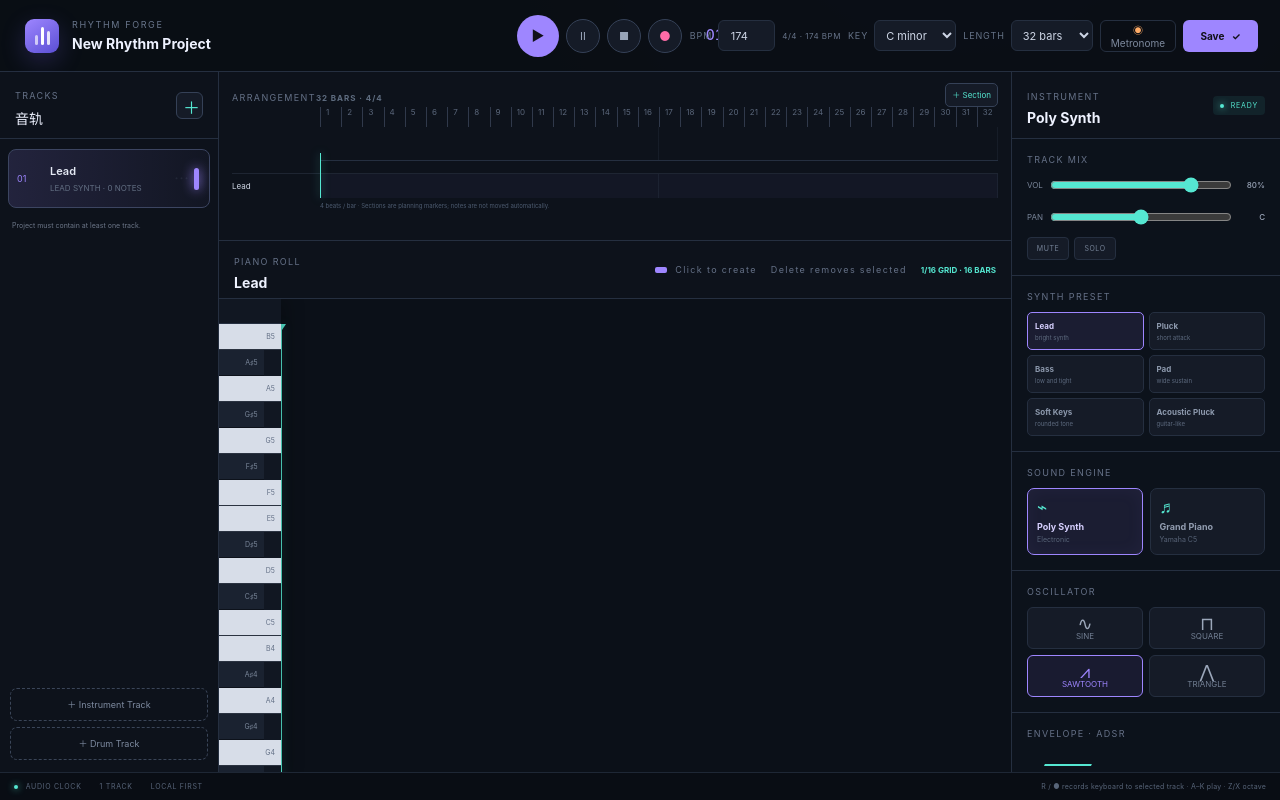
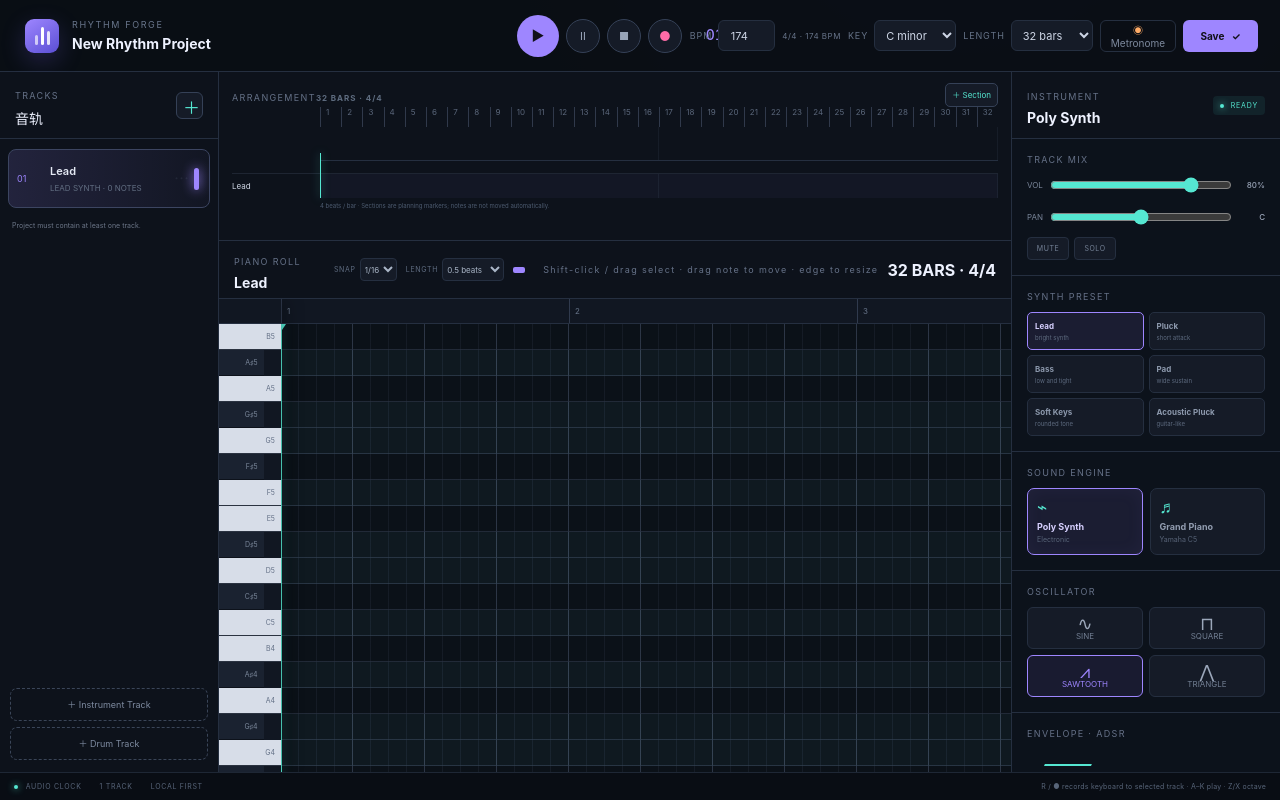
Before and after one commit to pearlgun552-cell/rhythm-forge, a React (Vite) app: page / in a window 1280 px wide. Built offline with nearby package versions, Linux system fonts and the light colour scheme.

Commit message:
Sync v0.1.0 Piano Roll

```diff
--- a/src/piano-roll/PianoRoll.tsx
+++ b/src/piano-roll/PianoRoll.tsx
@@ -1,95 +1,230 @@
-import { useRef } from 'react';
+import { memo, useRef, useState } from 'react';
+import type { PointerEvent as ReactPointerEvent } from 'react';
 import { audioEngine } from '../audio/AudioEngine';
+import { DrumStepSequencer } from '../components/DrumStepSequencer';
 import { isBlackKey, noteName } from '../instruments/keyboardMap';
-import { projectStore } from '../store/projectStore';
-import type { Track } from '../types/music';
+import { useTransport } from '../sequencer/useTransport';
+import { projectStore, useProjectStore } from '../store/projectStore';
+import type { Note, Section, Track } from '../types/music';
+import { scalePitchClasses } from '../utils/musicTheory';
+import { barsForBeats, beatsPerBar, snapBeat } from '../utils/musicConstants';
 import { createId } from '../utils/id';
-import { GRID_BEATS, LOOP_BEATS } from '../utils/musicConstants';
 
 const PITCH_MIN = 48;
 const PITCH_MAX = 83;
 const ROW_HEIGHT = 26;
 const BEAT_WIDTH = 72;
-const GRID_WIDTH = LOOP_BEATS * BEAT_WIDTH;
 const PITCHES = Array.from({ length: PITCH_MAX - PITCH_MIN + 1 }, (_, index) => PITCH_MAX - index);
+const SNAP_OPTIONS = [
+  { label: '1/4', beats: 1 },
+  { label: '1/8', beats: 0.5 },
+  { label: '1/16', beats: 0.25 },
+];
 
 interface PianoRollProps {
   track: Track | undefined;
   selectedNoteId: string | null;
+  selectedNoteIds: string[];
   activePitches: Set<number>;
-  positionBeats: number;
 }
 
-export function PianoRoll({ track, selectedNoteId, activePitches, positionBeats }: PianoRollProps) {
+interface MoveInteraction {
+  kind: 'move' | 'resize' | 'box';
+  startX: number;
+  startY: number;
+  pointerId: number;
+  initialNotes: Note[];
+  noteId?: string;
+  moved: boolean;
+}
+
+interface SelectionBox {
+  startX: number;
+  startY: number;
+  endX: number;
+  endY: number;
+}
+
+function RollPlayhead({ projectLengthBeats }: { projectLengthBeats: number }) {
+  const { positionBeats } = useTransport();
+  return <div className="roll-playhead" style={{ left: Math.min(projectLengthBeats, positionBeats) * BEAT_WIDTH }} />;
+}
+
+function ScaleGuide({ projectLengthBeats, keyName, sections }: { projectLengthBeats: number; keyName: string; sections: Section[] }) {
+  const { positionBeats } = useTransport();
+  const section = sections.find((item) => positionBeats >= item.startBeat && positionBeats < item.startBeat + item.durationBeats);
+  const scale = scalePitchClasses(section?.keyOverride || keyName);
+  return (
+    <div className="scale-guide" style={{ width: projectLengthBeats * BEAT_WIDTH }} aria-hidden="true">
+      {PITCHES.map((pitch) => <i className={scale.has(pitch % 12) ? 'scale-row in-scale' : 'scale-row out-of-scale'} key={pitch} />)}
+    </div>
+  );
+}
+
+export const PianoRoll = memo(function PianoRoll({ track, selectedNoteId, selectedNoteIds, activePitches }: PianoRollProps) {
+  const { project } = useProjectStore();
   const gridRef = useRef<HTMLDivElement>(null);
+  const interactionRef = useRef<MoveInteraction | null>(null);
+  const [snapBeats, setSnapBeats] = useState(0.25);
+  const [noteLength, setNoteLength] = useState(0.5);
+  const [selectionBox, setSelectionBox] = useState<SelectionBox | null>(null);
+  const projectLengthBeats = project.projectLengthBeats;
+  const gridWidth = projectLengthBeats * BEAT_WIDTH;
+  const barBeats = beatsPerBar(project.timeSignature);
+  const bars = barsForBeats(projectLengthBeats, project.timeSignature);
 
-  const createNote = (event: React.MouseEvent<HTMLDivElement>) => {
-    if (!track || event.button !== 0 || !gridRef.current) return;
+  if (track?.type === 'drum') return <DrumStepSequencer track={track} />;
+
+  const noteAtPoint = (event: ReactPointerEvent<HTMLDivElement>) => {
+    if (!gridRef.current) return null;
     const rect = gridRef.current.getBoundingClientRect();
     const rawBeat = (event.clientX - rect.left) / BEAT_WIDTH;
     const row = Math.floor((event.clientY - rect.top) / ROW_HEIGHT);
-    const pitch = PITCH_MAX - row;
-    const start = Math.min(LOOP_BEATS - GRID_BEATS, Math.max(0, Math.floor(rawBeat / GRID_BEATS) * GRID_BEATS));
-    if (pitch < PITCH_MIN || pitch > PITCH_MAX) return;
-    projectStore.addNote(track.id, {
-      id: createId('note'),
-      pitch,
-      start,
-      duration: Math.min(0.5, LOOP_BEATS - start),
-      velocity: 0.85,
-    });
+    return {
+      pitch: PITCH_MAX - row,
+      start: Math.min(Math.max(0, projectLengthBeats - snapBeats), Math.max(0, snapBeat(rawBeat, snapBeats))),
+    };
+  };
+
+  const createNote = (event: ReactPointerEvent<HTMLDivElement>) => {
+    if (!track || !gridRef.current) return;
+    const point = noteAtPoint(event);
+    if (!point || point.pitch < PITCH_MIN || point.pitch > PITCH_MAX) return;
+    const duration = Math.min(noteLength, projectLengthBeats - point.start);
+    projectStore.addNote(track.id, { id: createId('note'), pitch: point.pitch, start: point.start, duration: Math.max(0.05, duration), velocity: 0.85 });
     void audioEngine.resume().then(() => audioEngine.prepareInstrument(track.instrument)).then(() => {
-      audioEngine.scheduleNote(pitch, audioEngine.currentTime, 0.18, track.instrument, {
+      audioEngine.scheduleNote(point.pitch, audioEngine.currentTime, Math.min(0.22, duration * 0.4), track.instrument, {
         velocity: 0.85,
         trackVolume: track.volume,
         pan: track.pan,
+        trackId: track.id,
       });
     });
+  };
+
+  const beginBox = (event: ReactPointerEvent<HTMLDivElement>) => {
+    if (event.button !== 0 || event.target !== event.currentTarget) return;
+    event.currentTarget.setPointerCapture(event.pointerId);
+    interactionRef.current = { kind: 'box', startX: event.clientX, startY: event.clientY, pointerId: event.pointerId, initialNotes: [], moved: false };
+    setSelectionBox({ startX: event.clientX, startY: event.clientY, endX: event.clientX, endY: event.clientY });
+    if (!event.shiftKey) projectStore.setSelectedNotes([]);
+  };
+
+  const beginMove = (event: ReactPointerEvent<HTMLButtonElement>, note: Note) => {
+    if (event.button !== 0 || !track) return;
+    event.stopPropagation();
+    const ids = event.shiftKey
+      ? (selectedNoteIds.includes(note.id) ? selectedNoteIds.filter((id) => id !== note.id) : [...selectedNoteIds, note.id])
+      : (selectedNoteIds.includes(note.id) ? selectedNoteIds : [note.id]);
+    projectStore.setSelectedNotes(ids);
+    const initialNotes = track.notes.filter((item) => ids.includes(item.id)).map((item) => ({ ...item }));
+    interactionRef.current = { kind: 'move', startX: event.clientX, startY: event.clientY, pointerId: event.pointerId, initialNotes, moved: false };
+    event.currentTarget.setPointerCapture(event.pointerId);
+  };
+
+  const beginResize = (event: ReactPointerEvent<HTMLDivElement>, note: Note) => {
+    event.stopPropagation();
+    const parent = event.currentTarget.parentElement;
+    parent?.setPointerCapture(event.pointerId);
+    interactionRef.current = { kind: 'resize', startX: event.clientX, startY: event.clientY, pointerId: event.pointerId, initialNotes: [{ ...note }], noteId: note.id, moved: false };
+  };
+
+  const handlePointerMove = (event: ReactPointerEvent<HTMLElement>) => {
+    const interaction = interactionRef.current;
+    if (!interaction || interaction.pointerId !== event.pointerId || !track) return;
+    const dx = event.clientX - interaction.startX;
+    const dy = event.clientY - interaction.startY;
+    interaction.moved = interaction.moved || Math.abs(dx) > 2 || Math.abs(dy) > 2;
+    if (interaction.kind === 'box') {
+      setSelectionBox({ startX: interaction.startX, startY: interaction.startY, endX: event.clientX, endY: event.clientY });
+      return;
+    }
+    if (!interaction.moved) return;
+    if (interaction.kind === 'resize' && interaction.noteId) {
+      const original = interaction.initialNotes[0];
+      if (!original) return;
+      const duration = Math.max(0.05, Math.min(projectLengthBeats - original.start, snapBeat(original.duration + dx / BEAT_WIDTH, snapBeats)));
+      projectStore.updateNotes(track.id, { [original.id]: { duration } });
+      return;
+    }
+    const deltaBeat = snapBeat(dx / BEAT_WIDTH, snapBeats);
+    const deltaPitch = -Math.round(dy / ROW_HEIGHT);
+    const minStartDelta = Math.max(...interaction.initialNotes.map((note) => -note.start));
+    const maxPitchDelta = Math.min(...interaction.initialNotes.map((note) => PITCH_MAX - note.pitch));
+    const minPitchDelta = Math.max(...interaction.initialNotes.map((note) => PITCH_MIN - note.pitch));
+    const clampedBeat = Math.max(minStartDelta, deltaBeat);
+    const clampedPitch = Math.min(maxPitchDelta, Math.max(minPitchDelta, deltaPitch));
+    const changes = Object.fromEntries(interaction.initialNotes.map((note) => [note.id, {
+      start: Math.min(projectLengthBeats - note.duration, Math.max(0, note.start + clampedBeat)),
+      pitch: Math.min(PITCH_MAX, Math.max(PITCH_MIN, note.pitch + clampedPitch)),
+    }]));
+    projectStore.updateNotes(track.id, changes);
+  };
+
+  const handlePointerUp = (event: ReactPointerEvent<HTMLElement>) => {
+    const interaction = interactionRef.current;
+    if (!interaction || interaction.pointerId !== event.pointerId || !track) return;
+    if (interaction.kind === 'box' && interaction.moved && gridRef.current) {
+      const rect = gridRef.current.getBoundingClientRect();
+      const left = Math.min(interaction.startX, event.clientX) - rect.left;
+      const right = Math.max(interaction.startX, event.clientX) - rect.left;
+      const top = Math.min(interaction.startY, event.clientY) - rect.top;
+      const bottom = Math.max(interaction.startY, event.clientY) - rect.top;
+      const ids = track.notes.filter((note) => {
+        const noteLeft = note.start * BEAT_WIDTH;
+        const noteRight = noteLeft + note.duration * BEAT_WIDTH;
+        const noteTop = (PITCH_MAX - note.pitch) * ROW_HEIGHT;
+        return noteRight >= left && noteLeft <= right && noteTop + ROW_HEIGHT >= top && noteTop <= bottom;
+      }).map((note) => note.id);
+      projectStore.setSelectedNotes(event.shiftKey ? [...selectedNoteIds, ...ids] : ids);
+    } else if (interaction.kind === 'box' && !interaction.moved) {
+      createNote(event as ReactPointerEvent<HTMLDivElement>);
+    }
+    setSelectionBox(null);
+    interactionRef.current = null;
   };
 
   return (
     <section className="piano-roll panel">
       <div className="piano-roll-toolbar">
         <div><span>PIANO ROLL</span><h2>{track?.name ?? 'No Track'}</h2></div>
-        <div className="roll-legend"><span><i className="legend-note" /> Click to create</span><span>Delete removes selected</span><b>1/16 GRID · 16 BARS</b></div>
+        <div className="roll-tools">
+          <label>SNAP <select aria-label="Grid Snap" value={snapBeats} onChange={(event) => setSnapBeats(Number(event.target.value))}>{SNAP_OPTIONS.map((option) => <option key={option.beats} value={option.beats}>{option.label}</option>)}</select></label>
+          <label>LENGTH <select aria-label="Note Length" value={noteLength} onChange={(event) => setNoteLength(Number(event.target.value))}>{[0.25, 0.5, 1, 2, barBeats].map((length) => <option key={length} value={length}>{length === barBeats ? '1 Bar' : `${length} beat${length === 1 ? '' : 's'}`}</option>)}</select></label>
+          <span className="roll-legend"><i className="legend-note" /> Shift-click / drag select · drag note to move · edge to resize</span>
+          <b>{bars} BARS · {project.timeSignature.numerator}/{project.timeSignature.denominator}</b>
+        </div>
       </div>
       <div className="roll-scroll">
         <div className="piano-column">
           <div className="piano-ruler-spacer" />
-          {PITCHES.map((pitch) => (
-            <div className={`${isBlackKey(pitch) ? 'piano-key black' : 'piano-key'} ${activePitches.has(pitch) ? 'active' : ''}`} key={pitch}>
-              <span>{noteName(pitch)}</span>
-            </div>
-          ))}
+          {PITCHES.map((pitch) => <div className={`${isBlackKey(pitch) ? 'piano-key black' : 'piano-key'} ${activePitches.has(pitch) ? 'active' : ''}`} key={pitch}><span>{noteName(pitch)}</span></div>)}
         </div>
-        <div className="roll-content" style={{ width: GRID_WIDTH }}>
-          <div className="beat-ruler">
-            {Array.from({ length: LOOP_BEATS }, (_, beat) => <span key={beat} style={{ width: BEAT_WIDTH }}>{Math.floor(beat / 4) + 1}.{beat % 4 + 1}</span>)}
-          </div>
+        <div className="roll-content" style={{ width: gridWidth }}>
+          <div className="beat-ruler">{Array.from({ length: bars }, (_, bar) => <span key={bar} style={{ width: barBeats * BEAT_WIDTH }}>{bar + 1}</span>)}</div>
           <div
             ref={gridRef}
             className="note-grid"
-            style={{ width: GRID_WIDTH, height: PITCHES.length * ROW_HEIGHT }}
-            onMouseDown={createNote}
+            style={{ width: gridWidth, height: PITCHES.length * ROW_HEIGHT }}
+            onPointerDown={beginBox}
+            onPointerMove={handlePointerMove}
+            onPointerUp={handlePointerUp}
           >
-            <div className="roll-playhead" style={{ left: positionBeats * BEAT_WIDTH }} />
+            <ScaleGuide projectLengthBeats={projectLengthBeats} keyName={project.key} sections={project.sections} />
+            <RollPlayhead projectLengthBeats={projectLengthBeats} />
+            {selectionBox && gridRef.current && <div className="selection-box" style={{ left: Math.min(selectionBox.startX, selectionBox.endX) - gridRef.current.getBoundingClientRect().left, top: Math.min(selectionBox.startY, selectionBox.endY) - gridRef.current.getBoundingClientRect().top, width: Math.abs(selectionBox.endX - selectionBox.startX), height: Math.abs(selectionBox.endY - selectionBox.startY) }} />}
             {track?.notes.map((note) => (
               <button
                 key={note.id}
-                className={note.id === selectedNoteId ? 'piano-note selected' : 'piano-note'}
-                style={{
-                  left: note.start * BEAT_WIDTH + 1,
-                  top: (PITCH_MAX - note.pitch) * ROW_HEIGHT + 2,
-                  width: Math.max(12, note.duration * BEAT_WIDTH - 2),
-                  height: ROW_HEIGHT - 4,
-                }}
-                onMouseDown={(event) => {
-                  event.stopPropagation();
-                  projectStore.selectNote(note.id);
-                }}
-                aria-label={`${noteName(note.pitch)} at beat ${note.start + 1}`}
+                className={selectedNoteIds.includes(note.id) || note.id === selectedNoteId ? 'piano-note selected' : 'piano-note'}
+                style={{ left: note.start * BEAT_WIDTH + 1, top: (PITCH_MAX - note.pitch) * ROW_HEIGHT + 2, width: Math.max(12, note.duration * BEAT_WIDTH - 2), height: ROW_HEIGHT - 4 }}
+                onPointerDown={(event) => beginMove(event, note)}
+                onPointerMove={handlePointerMove}
+                onPointerUp={handlePointerUp}
+                aria-label={`${noteName(note.pitch)} at beat ${note.start}`}
               >
                 {noteName(note.pitch)}
+                <div className="note-resize-handle" onPointerDown={(event) => beginResize(event, note)} onPointerMove={handlePointerMove} onPointerUp={handlePointerUp} aria-label={`Resize ${noteName(note.pitch)}`} />
               </button>
             ))}
           </div>
@@ -97,4 +232,4 @@ export function PianoRoll({ track, selectedNoteId, activePitches, positionBeats
       </div>
     </section>
   );
-}
+});
```
